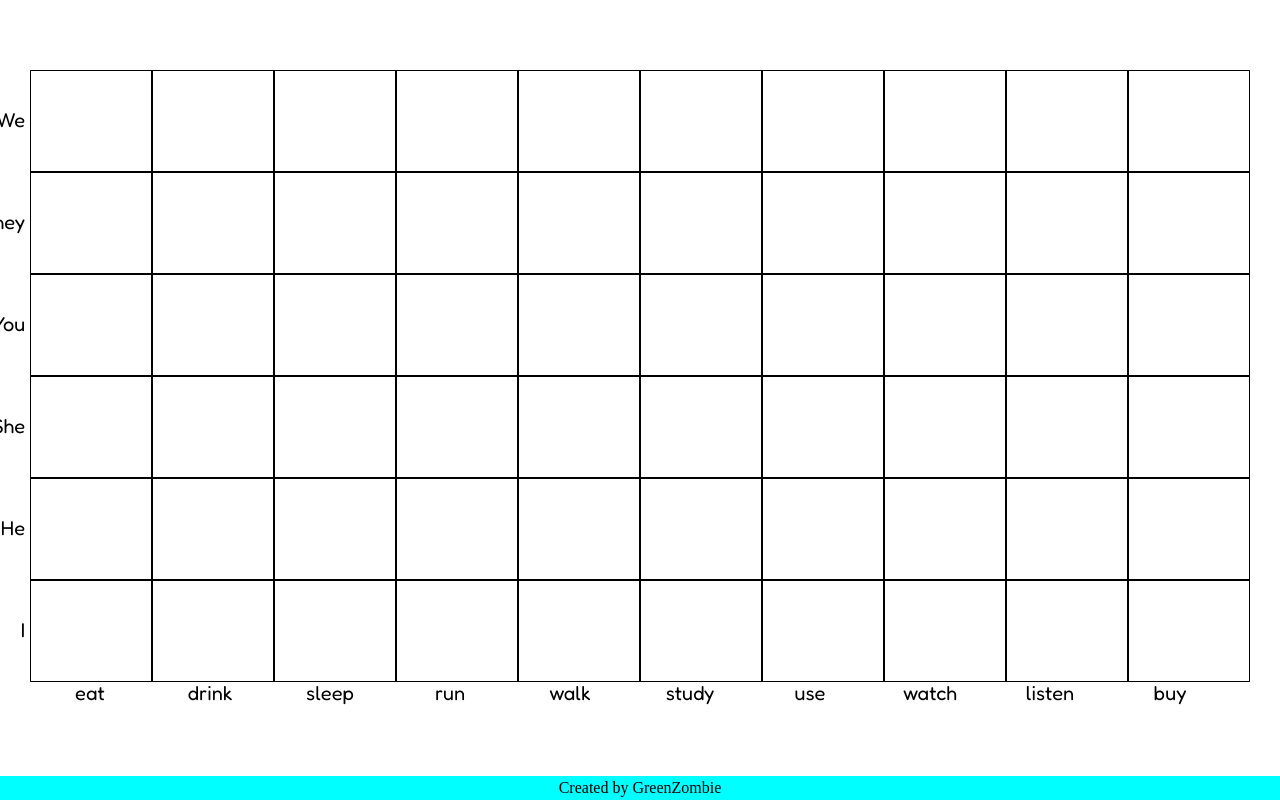
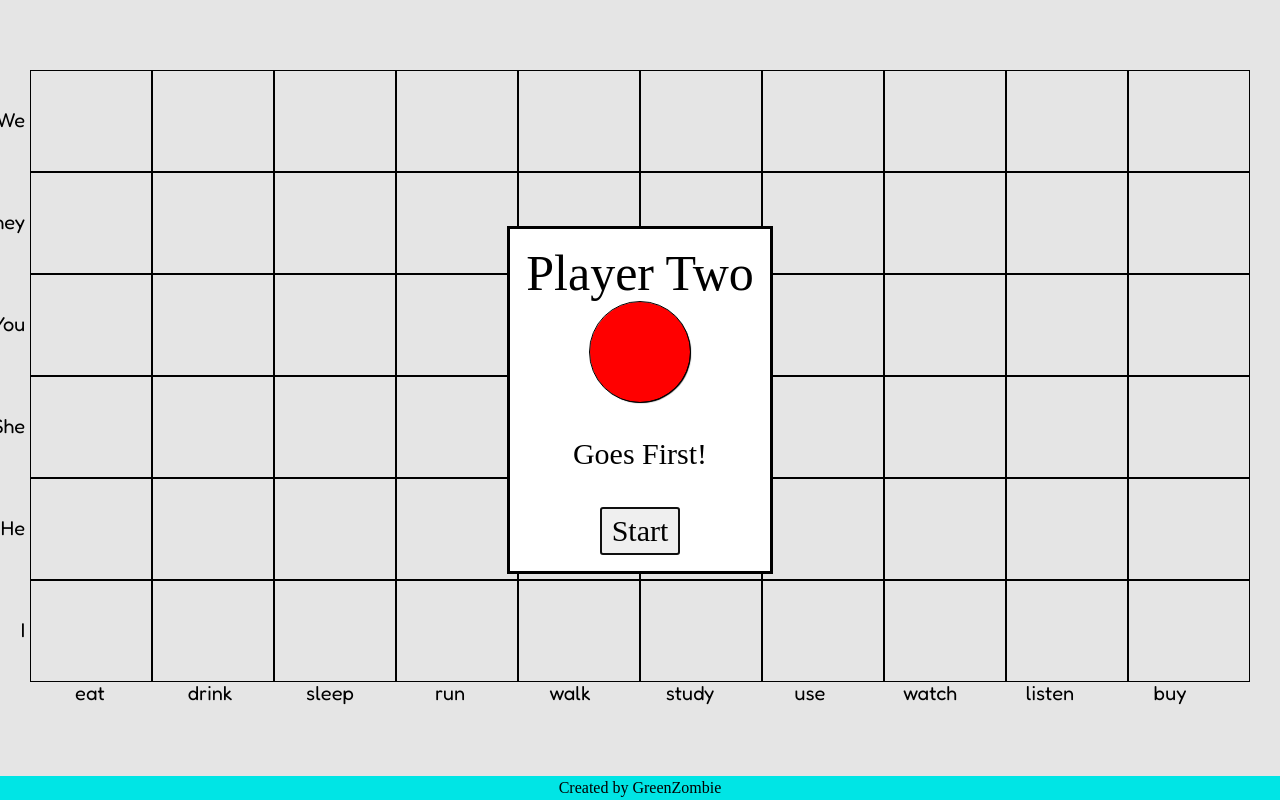
Before and after one commit to greenzombie123/EnglishConnectFour, a website built with webpack: page src/index.html in a window 1280 px wide. Both pictures are taken after a click on the button "Start". Built offline with nearby package versions, Linux system fonts and the light colour scheme; what eventlistenerhelper would draw is missing.

Commit message:
Game tells you who will go first when starting a new game

```diff
--- a/src/controller.ts
+++ b/src/controller.ts
@@ -17,6 +17,7 @@ import model, {
 } from "./model";
 import { TileView } from "./tileView";
 import quizModel, { CorrectSentence, ScrambledSentence, UserAnswer } from "./quizModel";
+import playerFirstView from "./playerFirstView";
 
 type ControllerProps = {
   gameBoardView: GameBoardView;
@@ -59,6 +60,8 @@ const handleColorDotClick =(colorDotDiv:HTMLDivElement, playerId:PlayerId)=> ()=
 const handleStartButtonClick = ()=>{
     colorpickerView.hideColorPicker()
     model.startGame();
+    const firstPlayer= model.getCurrentPlayer()
+    playerFirstView.showDialog(firstPlayer)
 }
 
 const handleChosePlayerColor = ({playerId, color}:{playerId:PlayerId, color:Color})=>{
@@ -132,10 +135,20 @@ const handleCloseWinnerPopup = ()=>{
     winnerPopupView.hideWinnerPopup()
     gameBoardView.resetTiles()
     model.startGame()
+    const firstPlayer = model.getCurrentPlayer()
+    playerFirstView.showDialog(firstPlayer)
 }
 
 const handleFlashTokens = (coordinates:FourCoodinates)=>{
     gameBoardView.highlightFourInARow(coordinates)
+}
+
+// const handleShowFirstPlayerDialog = (player:Player)=>{
+//     playerFirstView.showDialog(player)
+// }
+
+const handleCloseFirstPlayerDialog = ()=>{
+    playerFirstView.closeDialog()
 }
 
 const controller = (props: ControllerProps) => {
@@ -200,6 +213,13 @@ const controller = (props: ControllerProps) => {
 
     // Handle flashing winning tokens
     eventEmitter.subscribe("flashTokens", handleFlashTokens)
+
+    // // Handle showing who goes first
+    // eventEmitter.subscribe("showFirstPlayer", handleShowFirstPlayerDialog)
+
+    // Handle closing playerFirst
+    const playerFirstButton = playerFirstView.getButton()
+    playerFirstButton.addEventListener("click", handleCloseFirstPlayerDialog)
   };
 
   return { init };
--- a/src/index.html
+++ b/src/index.html
@@ -159,6 +159,14 @@
       <button class="replayButton">Replay</button>
     </div>
   </dialog>
+  <dialog class="playerFirst">
+    <div class="playerFirst">
+      <p class="playerName"></p>
+      <div class="playerColor"></div>
+      <p class="playerFirstText">Goes First!</p>
+      <button class="startButton">Start</button>
+    </div>
+  </dialog>
   <footer>
     Created by GreenZombie
   </footer>
--- a/src/model.ts
+++ b/src/model.ts
@@ -522,6 +522,7 @@ export type Model = {
   getPlayers: () => { 1: Player; 2: Player };
   pickWord: (index: number, currentQuiz: ScrambledSentence) => void;
   unpickWord: (index: number, userAnswer: UserAnswer) => void;
+  getCurrentPlayer:()=>Player
 };
 
 const model: Model = {
@@ -533,6 +534,7 @@ const model: Model = {
   getPlayers,
   pickWord,
   unpickWord,
+  getCurrentPlayer
 };
 
 // startGame()
--- /dev/null
+++ b/src/playerFirstView.ts
@@ -0,0 +1,29 @@
+import { Player } from "./model"
+
+type PlayerFirstView = {
+    showDialog:(player:Player)=>void,
+    closeDialog:()=>void,
+    getButton:()=>HTMLButtonElement
+}
+
+const playerFirstView = ():PlayerFirstView=>{
+    const dialog = document.querySelector("dialog.playerFirst") as HTMLDialogElement
+    const button = dialog.querySelector("button") as HTMLButtonElement
+    const playerName = dialog.querySelector(".playerName") as HTMLParagraphElement
+    const playerColor = dialog.querySelector(".playerColor") as HTMLDivElement
+
+    const showDialog=(player:Player)=>{
+        playerName.textContent = player.playerId === 1 ? "Player One" : "Player Two"
+        playerColor.style.backgroundColor = player.color
+        dialog.showModal()
+    }
+    const closeDialog=()=>{
+        dialog.close()
+    }
+
+    const getButton=()=>button
+
+    return {showDialog, closeDialog, getButton}
+}
+
+export default playerFirstView()
--- a/src/style.css
+++ b/src/style.css
@@ -306,6 +306,38 @@ dialog.winnerPopup{
     }
 }
 
+dialog.playerFirst{
+    background-color: white;
+    .playerFirst{
+        display: flex;
+        flex-flow: column;
+        align-items: center;
+
+        .playerName{
+            padding: 0;
+            margin:0px;
+            font-size: 50px;
+        }
+        .playerColor{
+            width: 100px;
+            height: 100px;
+            border-radius: 50%;
+            box-shadow: 1px 1px 1px black;
+            outline: 1px black solid;
+        }
+
+        .playerFirstText{
+            padding: 5px 10px;
+            font-size: 30px;
+        }
+
+        .startButton{
+            padding: 5px 10px;
+            font-size: 30px;
+        }
+    }
+}
+
 
 @keyframes falldown{
     from {
```
Also changed, not shown: dist/index.html, dist/main.js.
